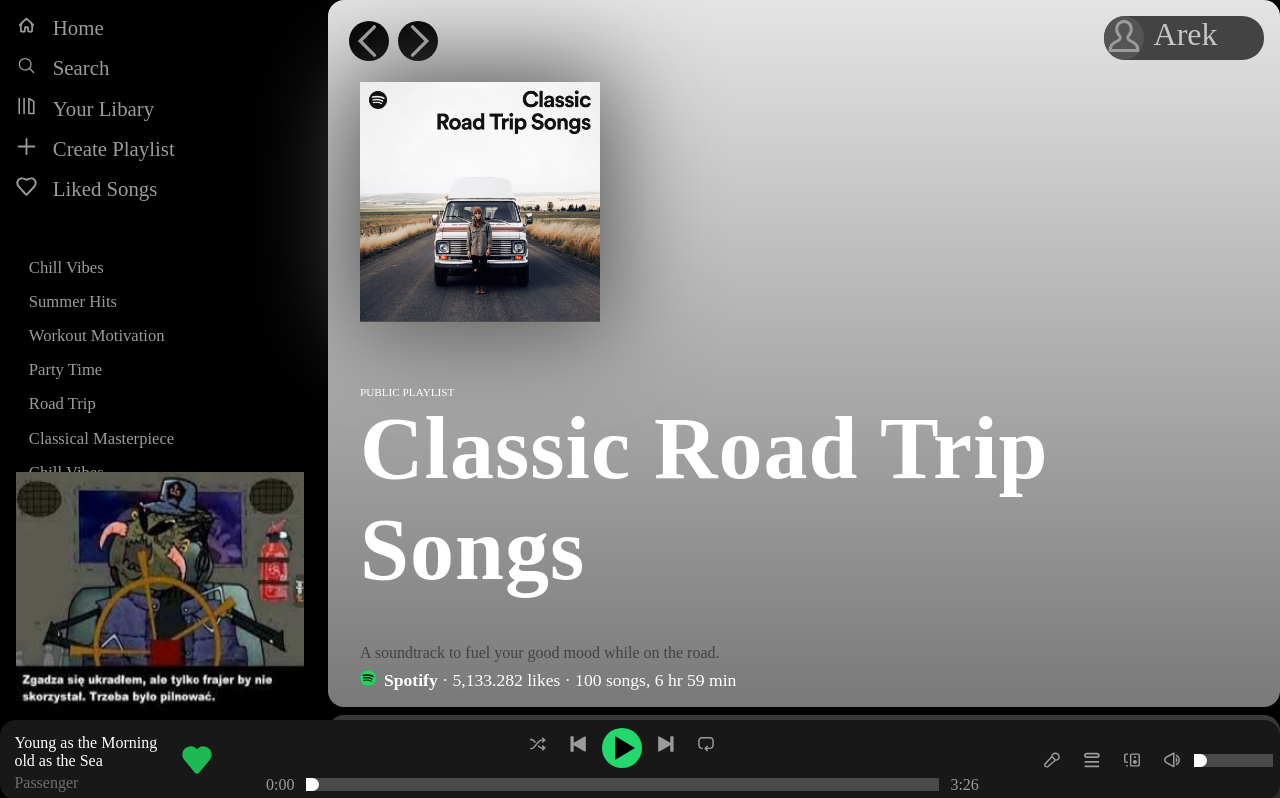
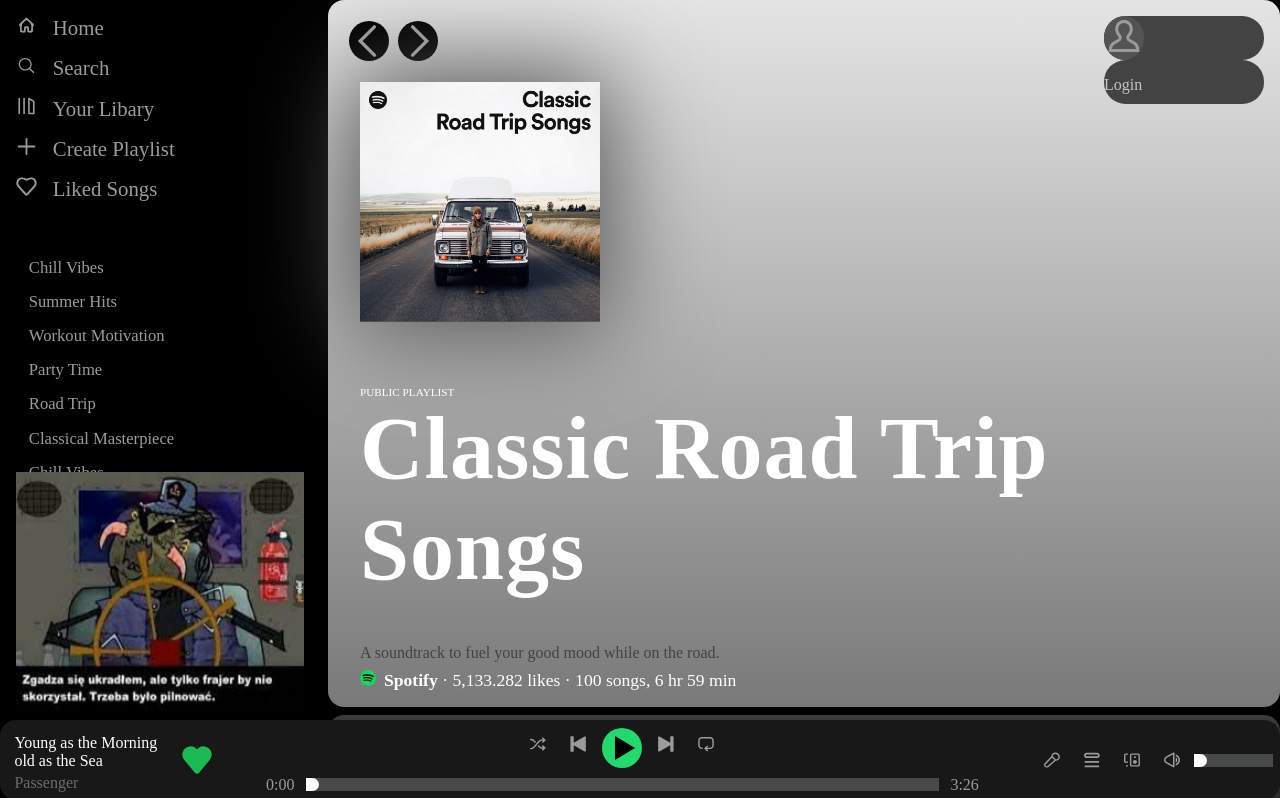
Before and after one commit to crazyoll/Spotify-Clone, an Angular app: page / in a window 1280 px wide. Shown: the top 798 px of the page. Built offline with nearby package versions, Linux system fonts and the light colour scheme.

Commit message:
added new component for login in

```diff
--- /dev/null
+++ b/src/app/components/top-menu/login/login.component.html
@@ -0,0 +1 @@
+<p (click) ="login()">Login</p>
--- /dev/null
+++ b/src/app/components/top-menu/login/login.component.ts
@@ -0,0 +1,17 @@
+import { Component } from '@angular/core';
+import { LoginService } from 'src/app/services/spotify/login/login.service';
+
+@Component({
+  selector: 'app-login',
+  templateUrl: './login.component.html',
+  styleUrls: ['./login.component.scss']
+})
+export class LoginComponent {
+  constructor (private loginService: LoginService) {}
+
+  login()
+  {
+    this.loginService.login();
+    console.log("dupa");
+  }
+}
--- a/src/app/components/top-menu/top-menu.component.html
+++ b/src/app/components/top-menu/top-menu.component.html
@@ -16,16 +16,13 @@
 
         <div class="NavigationButtonUser">
             <div>
-                <a href="#">
                     <div class="NavigationButtonUserIcon">
 
                         <img [src]="profileIcon">
 
                     </div>
-                    <div class="NavigationButtonUsername">
-                        Arek
-                    </div>
-                </a>
+                    <app-login class="NavigationButtonUser">
+                    </app-login >
             </div>
         </div>
 
--- /dev/null
+++ b/src/app/services/spotify/login/login.service.ts
@@ -0,0 +1,83 @@
+import { Injectable } from '@angular/core';
+import { HttpClient, HttpParams } from '@angular/common/http';
+
+@Injectable({
+  providedIn: 'root'
+})
+export class LoginService {
+  clientId: string = "15cd4d5679d442d78fe87a6195ff77ed";
+  clientSecret: string = "c6bdd541c08f4aecb20490b077ce9aa1";
+  redirectUrl: string = "http://localhost:4200/callback";
+  authorizeUrl: string = "https://accounts.spotify.com/authorize?";
+  constructor(
+    private httpClient: HttpClient
+  ) { }
+
+  login() {
+    var scope = 'user-read-private user-read-email';
+    // var app = express();
+    // app.get('/login', (req: Request, res: Response) => {
+    //   const state = generateRandomString(16);
+    //   const scope = 'user-read-private user-read-email';
+
+    var params = new HttpParams()
+      .set('response_type', 'code')
+      .set('client_id', this.clientId)
+      .set('scope', scope)
+      .set('redirect_uri', this.redirectUrl)
+      .set('state', this.generateRandomString(16));
+
+    this.httpClient.get(this.authorizeUrl, { params, observe: 'response', responseType: 'text' })
+      .subscribe(
+        response => {
+
+            var redirectUrl1 = new URL(response.headers.get('code') || "");
+            console.log("redirectUrl1" + redirectUrl1);
+            var popup = window.open(this.redirectUrl, '_blank', 'width=600,height=400');
+            if (popup) {
+              popup.focus();
+            } else {
+              alert('Popup blocked. Please allow popups for this site.');
+            }
+
+        },
+        error => {
+          var redirectUrl1 = new URL(error.headers.get('code') || "");
+            console.log("redirectUrl1" + redirectUrl1);
+            var popup = window.open(this.redirectUrl, '_blank', 'width=600,height=400');
+            if (popup) {
+              popup.focus();
+            } else {
+              alert('Popup blocked. Please allow popups for this site.');
+            }
+          console.error('Error:', error);
+        }
+      );
+    // this.httpClient.get(this.authorizeUrl, { params })
+    // .subscribe( {
+    //   error: (e) => console.error(e),
+    //   complete: () =>
+    //   {
+    //       const popup = window.open(this.redirectUrl, '_blank', 'width=600,height=400');
+    //       if (popup) {
+    //         popup.focus();
+    //       } else {
+    //         alert('Popup blocked. Please allow popups for this site.');
+    //       }
+    //     }
+    //   }
+    // });
+  }
+
+  private generateRandomString(length: number): string {
+    const characters = 'ABCDEFGHIJKLMNOPQRSTUVWXYZabcdefghijklmnopqrstuvwxyz';
+    let result = '';
+
+    for (let i = 0; i < length; i++) {
+      const randomIndex = Math.floor(Math.random() * characters.length);
+      result += characters[randomIndex];
+    }
+
+    return result;
+  }
+}
```
Also changed, not shown: src/app/app.module.ts (+6 -2 lines), src/app/components/top-menu/login/login.component.scss (added), 2 other files (tests, documents, lock files or other folders).
